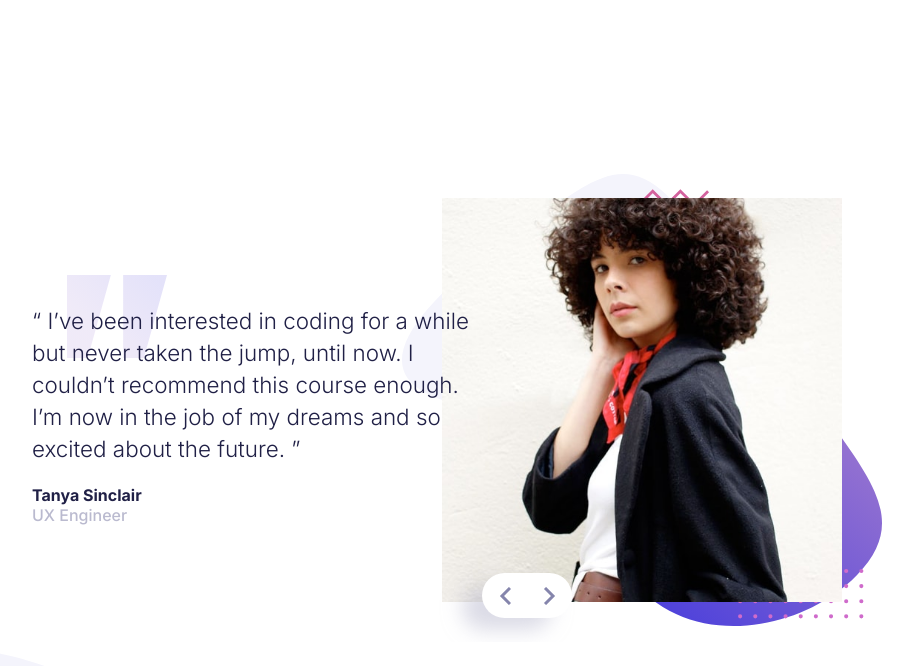
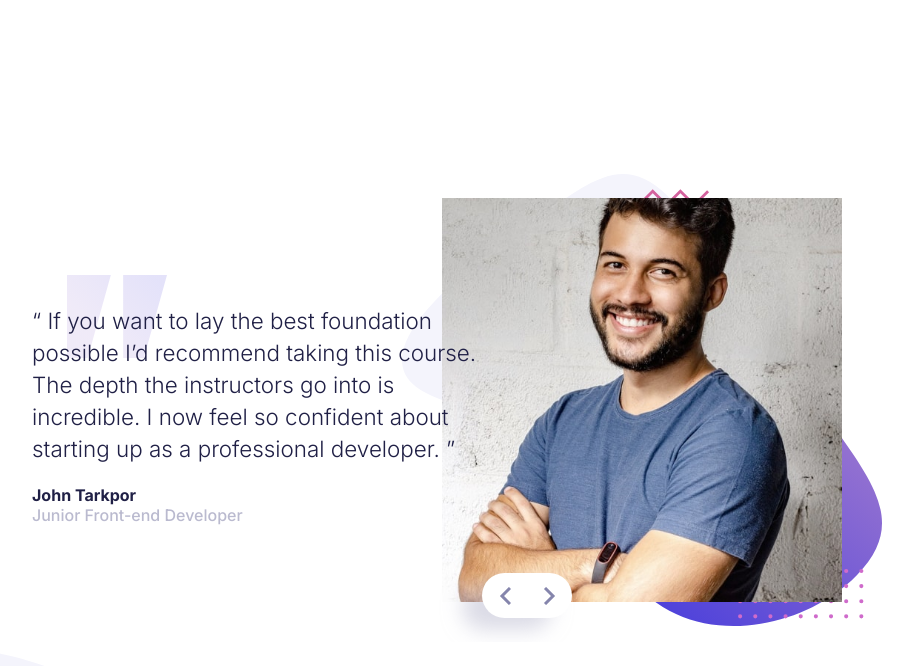
Before and after one commit to NourElhouda-dev/coding-bootcamp-testimonials-slider-master, a plain HTML site: page index.html in a window 1280 px wide. Both pictures are taken after a click on the element 732 px from the left and 595 px from the top of the page. Shown: the whole page, without its empty margins (183-1096 px from the left). Drawn offline with Linux system fonts and the light colour scheme.

Commit message:
Add slider functionality

```diff
--- a/index.html
+++ b/index.html
@@ -10,7 +10,7 @@
 <body>
   <section class="container">
     <div class="slider">
-      <div class="slide slide-1">
+      <div class="slide slide-1" data-index="0">
         <div class="slide-text">
           <p class="testimonial-text">
             “ I’ve been interested in coding for a while but never taken the jump, until now.
@@ -24,7 +24,7 @@
           <img src="./images/image-tanya.jpg" alt="img">
         </div>
       </div>
-      <div class="slide slide-2">
+      <div class="slide slide-2 hidden-slide" data-index = "1">
         <div class="slide-text">
           <p class="testimonial-text">
             “ If you want to lay the best foundation possible I’d recommend taking this course.
@@ -39,8 +39,8 @@
         </div>
       </div>
       <div class="buttons">
-        <div class="next"></div>
-        <div class="prev"></div>
+        <div id="next" class="next"></div>
+        <div id="prev" class="prev"></div>
       </div>
     </div>
   </section>
--- /dev/null
+++ b/script.js
@@ -0,0 +1,36 @@
+
+const slides = document.querySelectorAll('.slide');
+const next = document.getElementById('next');
+const prev = document.getElementById('prev');
+let currentIndex = 0;
+
+const getIndex = (isNext) => {
+  if(isNext) {
+    const newIndex = currentIndex+1 > slides.length-1 ? 0 : currentIndex+1;
+    return newIndex;
+  }
+  if(!isNext) {
+    const newIndex = currentIndex+1 > slides.length-1 ? 0 : currentIndex+1;
+    return newIndex;
+  }
+}
+
+const slider = (isNext) => {
+  const currentSlide = document.querySelector(`[data-index="${currentIndex}"]`);
+  const newIndex = getIndex(isNext);
+  const newSlide = document.querySelector(`[data-index="${newIndex}"]`);
+
+  currentSlide.classList.add('hidden-slide');
+  newSlide.classList.remove('hidden-slide');
+  currentIndex = newIndex;
+}
+
+next.onclick = () => {
+  const isNext = true;
+  slider(isNext);
+}
+
+prev.onclick = () => {
+  const isNext = false;
+  slider(isNext);
+}
--- a/style.css
+++ b/style.css
@@ -207,19 +207,17 @@ html {
     align-items: center;
     gap: 20px;
     text-align: center;
+    /* I added this */
+    position: static;
+    translate: 0;
+    transition: 0.6s ease;
 }
 
 /* I added this */
-.slide-1 {
-  position: static;
-  translate: 0;
-  transition: 0.5s ease;
-}
-
-.slide-2 {
+.hidden-slide {
   position: absolute;
   translate: 120%;
-  transition: 0.5s ease;
+  transition: 0.6s ease;
 }
 /***************/
 
```
Also changed, not shown: 1 other file.
